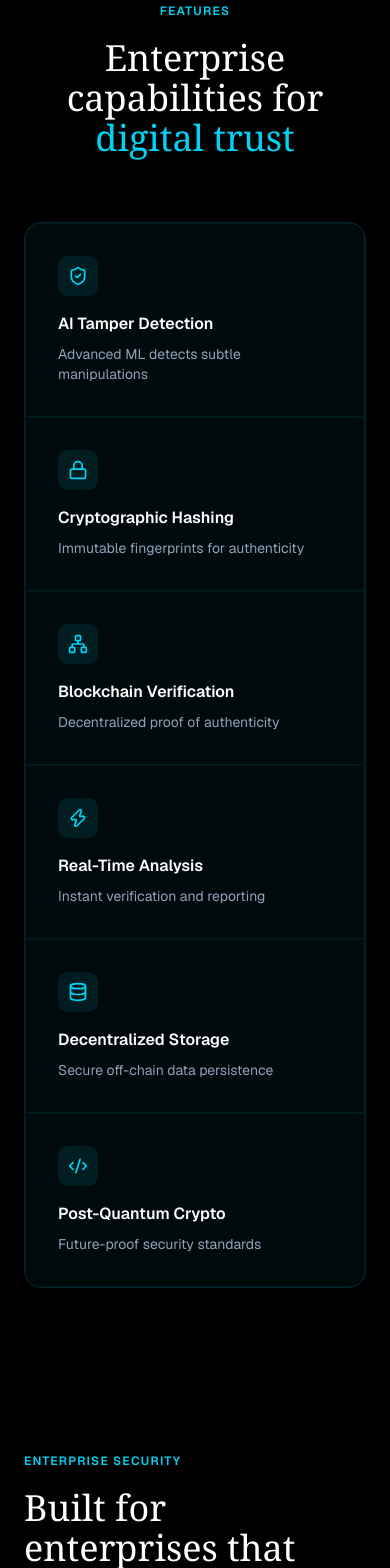
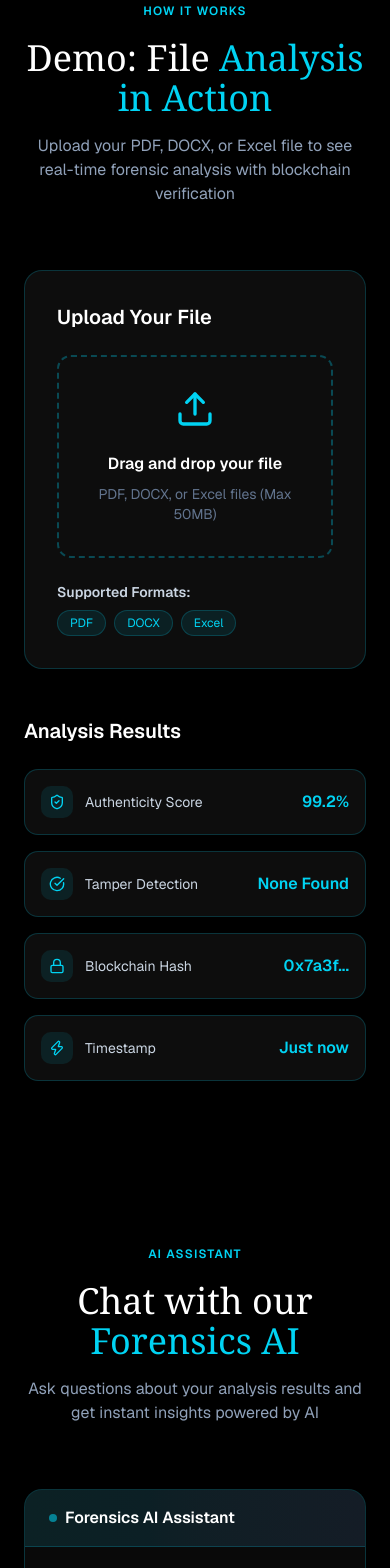
Before and after one commit to BridgeBaseAI/v0-digital-trust-layer, a Next.js app: page / in a window 390 px wide. Shown: the part 3040-4608 px from the top of the page. Built offline with nearby package versions, Linux system fonts and the light colour scheme.

Commit message:
feat: add demo sections for file upload and AI chatbot interaction

```diff
--- a/app/page.tsx
+++ b/app/page.tsx
@@ -461,6 +461,221 @@ export default function Home() {
         </div>
       </motion.section>
 
+      {/* Demo File Upload Section */}
+      <motion.section
+        id="demo"
+        className="relative z-10 max-w-6xl mx-auto py-20 px-6"
+        initial={{ opacity: 0 }}
+        whileInView={{ opacity: 1 }}
+        viewport={{ once: true, margin: '-100px' }}
+      >
+        <motion.div
+          className="text-center mb-16"
+          variants={containerVariants}
+          initial="hidden"
+          whileInView="visible"
+          viewport={{ once: true }}
+        >
+          <span className="text-xs font-semibold text-cyan-400 tracking-widest">HOW IT WORKS</span>
+          <h2 className="text-4xl md:text-5xl font-serif mt-4">
+            Demo: File <span className="text-cyan-400">Analysis in Action</span>
+          </h2>
+          <p className="text-slate-400 mt-4 max-w-2xl mx-auto">
+            Upload your PDF, DOCX, or Excel file to see real-time forensic analysis with blockchain verification
+          </p>
+        </motion.div>
+
+        <div className="grid md:grid-cols-2 gap-12 items-center">
+          {/* Upload Demo */}
+          <motion.div
+            className="glass rounded-2xl p-8 border border-cyan-400/20"
+            initial={{ opacity: 0, x: -40 }}
+            whileInView={{ opacity: 1, x: 0 }}
+            viewport={{ once: true }}
+          >
+            <h3 className="text-xl font-semibold mb-6">Upload Your File</h3>
+
+            <div className="border-2 border-dashed border-cyan-400/30 rounded-xl p-8 text-center hover:border-cyan-400/60 transition-all cursor-pointer group">
+              <motion.div
+                className="inline-block"
+                whileHover={{ scale: 1.1 }}
+              >
+                <Upload size={40} className="text-cyan-400 mb-4 group-hover:text-blue-400 transition-colors" />
+              </motion.div>
+              <p className="font-semibold mb-2">Drag and drop your file</p>
+              <p className="text-sm text-slate-500">PDF, DOCX, or Excel files (Max 50MB)</p>
+            </div>
+
+            <div className="mt-6 space-y-2">
+              <p className="text-sm font-semibold text-slate-300">Supported Formats:</p>
+              <div className="flex gap-2 flex-wrap">
+                {['PDF', 'DOCX', 'Excel'].map((format) => (
+                  <span key={format} className="px-3 py-1 bg-cyan-400/10 border border-cyan-400/20 rounded-full text-xs text-cyan-400">
+                    {format}
+                  </span>
+                ))}
+              </div>
+            </div>
+          </motion.div>
+
+          {/* Analysis Results */}
+          <motion.div
+            className="space-y-4"
+            initial={{ opacity: 0, x: 40 }}
+            whileInView={{ opacity: 1, x: 0 }}
+            viewport={{ once: true }}
+          >
+            <h3 className="text-xl font-semibold mb-6">Analysis Results</h3>
+
+            {[
+              { label: 'Authenticity Score', value: '99.2%', icon: ShieldCheck },
+              { label: 'Tamper Detection', value: 'None Found', icon: CheckCircle },
+              { label: 'Blockchain Hash', value: '0x7a3f...', icon: Lock },
+              { label: 'Timestamp', value: 'Just now', icon: Zap },
+            ].map((item, i) => (
+              <motion.div
+                key={i}
+                className="glass rounded-xl p-4 border border-cyan-400/20 flex items-center justify-between"
+                initial={{ opacity: 0, y: 10 }}
+                whileInView={{ opacity: 1, y: 0 }}
+                viewport={{ once: true }}
+                transition={{ delay: i * 0.1 }}
+                whileHover={{ scale: 1.02, borderColor: 'rgba(0, 255, 255, 0.4)' }}
+              >
+                <div className="flex items-center gap-3">
+                  <div className="w-8 h-8 rounded-lg bg-cyan-400/10 flex items-center justify-center">
+                    <item.icon size={16} className="text-cyan-400" />
+                  </div>
+                  <span className="text-sm text-slate-300">{item.label}</span>
+                </div>
+                <span className="font-semibold text-cyan-400">{item.value}</span>
+              </motion.div>
+            ))}
+          </motion.div>
+        </div>
+      </motion.section>
+
+      {/* AI Chatbot Demo Section */}
+      <motion.section
+        id="chatbot"
+        className="relative z-10 max-w-6xl mx-auto py-20 px-6"
+        initial={{ opacity: 0 }}
+        whileInView={{ opacity: 1 }}
+        viewport={{ once: true, margin: '-100px' }}
+      >
+        <motion.div
+          className="text-center mb-16"
+          variants={containerVariants}
+          initial="hidden"
+          whileInView="visible"
+          viewport={{ once: true }}
+        >
+          <span className="text-xs font-semibold text-cyan-400 tracking-widest">AI ASSISTANT</span>
+          <h2 className="text-4xl md:text-5xl font-serif mt-4">
+            Chat with our <span className="text-cyan-400">Forensics AI</span>
+          </h2>
+          <p className="text-slate-400 mt-4 max-w-2xl mx-auto">
+            Ask questions about your analysis results and get instant insights powered by AI
+          </p>
+        </motion.div>
+
+        <motion.div
+          className="glass rounded-2xl border border-cyan-400/20 overflow-hidden max-w-3xl mx-auto"
+          initial={{ opacity: 0, y: 40 }}
+          whileInView={{ opacity: 1, y: 0 }}
+          viewport={{ once: true }}
+        >
+          {/* Chat Header */}
+          <div className="bg-gradient-to-r from-cyan-400/10 to-blue-400/10 border-b border-cyan-400/20 px-6 py-4">
+            <h3 className="font-semibold flex items-center gap-2">
+              <div className="w-2 h-2 rounded-full bg-cyan-400 animate-pulse" />
+              Forensics AI Assistant
+            </h3>
+          </div>
+
+          {/* Chat Messages */}
+          <div className="h-96 overflow-y-auto bg-black/30 p-6 space-y-4">
+            {/* AI Message */}
+            <motion.div
+              className="flex gap-3"
+              initial={{ opacity: 0, x: -20 }}
+              whileInView={{ opacity: 1, x: 0 }}
+              viewport={{ once: true }}
+            >
+              <div className="w-8 h-8 rounded-lg bg-cyan-400/20 flex items-center justify-center flex-shrink-0 border border-cyan-400/30">
+                <Code2 size={16} className="text-cyan-400" />
+              </div>
+              <div className="flex-1">
+                <div className="bg-cyan-400/5 border border-cyan-400/20 rounded-xl px-4 py-3 max-w-xs">
+                  <p className="text-sm text-slate-300">
+                    Hello! I&apos;m your Forensics AI. I can help analyze your documents, explain detection results, and answer security questions.
+                  </p>
+                </div>
+              </div>
+            </motion.div>
+
+            {/* User Message */}
+            <motion.div
+              className="flex gap-3 justify-end"
+              initial={{ opacity: 0, x: 20 }}
+              whileInView={{ opacity: 1, x: 0 }}
+              viewport={{ once: true }}
+              transition={{ delay: 0.2 }}
+            >
+              <div className="flex-1 max-w-xs">
+                <div className="bg-blue-400/10 border border-blue-400/30 rounded-xl px-4 py-3 ml-auto">
+                  <p className="text-sm text-slate-200">
+                    Can you explain the tamper detection results for my document?
+                  </p>
+                </div>
+              </div>
+            </motion.div>
+
+            {/* AI Response */}
+            <motion.div
+              className="flex gap-3"
+              initial={{ opacity: 0, x: -20 }}
+              whileInView={{ opacity: 1, x: 0 }}
+              viewport={{ once: true }}
+              transition={{ delay: 0.4 }}
+            >
+              <div className="w-8 h-8 rounded-lg bg-cyan-400/20 flex items-center justify-center flex-shrink-0 border border-cyan-400/30">
+                <Code2 size={16} className="text-cyan-400" />
+              </div>
+              <div className="flex-1">
+                <div className="bg-cyan-400/5 border border-cyan-400/20 rounded-xl px-4 py-3 max-w-xs">
+                  <p className="text-sm text-slate-300">
+                    Your document analysis shows no tampering detected. The integrity score is 99.2%, indicating the file is authentic with no signs of manipulation.
+                  </p>
+                </div>
+              </div>
+            </motion.div>
+          </div>
+
+          {/* Chat Input */}
+          <div className="border-t border-cyan-400/20 p-4 flex gap-2">
+            <input
+              type="text"
+              placeholder="Ask me anything about your analysis..."
+              className="flex-1 bg-cyan-400/5 border border-cyan-400/20 rounded-lg px-4 py-2 text-sm outline-none focus:border-cyan-400/50 transition-colors"
+              disabled
+            />
+            <motion.button
+              className="bg-gradient-to-r from-cyan-400 to-blue-400 text-black px-4 py-2 rounded-lg font-semibold text-sm"
+              whileHover={{ scale: 1.05 }}
+              whileTap={{ scale: 0.95 }}
+              disabled
+            >
+              <ArrowRight size={16} />
+            </motion.button>
+          </div>
+        </motion.div>
+
+        <div className="text-center mt-8 text-sm text-slate-500">
+          This is a demo chatbot interface. AI features will be available in the full release.
+        </div>
+      </motion.section>
+
       {/* Features Bento Grid */}
       <motion.section
         id="features"
@@ -559,9 +774,7 @@ export default function Home() {
             viewport={{ once: true }}
           >
             {[
-              { label: 'Uptime', value: '99.99%' },
               { label: 'Response Time', value: '<100ms' },
-              { label: 'Data Centers', value: '5+' },
               { label: 'Support Level', value: '24/7' },
             ].map((stat, i) => (
               <motion.div
@@ -762,6 +975,10 @@ export default function Home() {
               q: 'What file types are supported?',
               a: 'Currently we support PDF, DOCX, and Excel files. Additional file formats will be added in future updates.',
             },
+            {
+              q: 'How do I change the logo in VS Code?',
+              a: 'To customize the logo: 1) Open your project folder in VS Code, 2) Navigate to "public/logo.png", 3) Replace the file with your custom logo (PNG format recommended), 4) Save the file. The logo will update automatically. You can also edit the navbar styling in "app/page.tsx" (search for "navbar" section) to adjust logo size and styling.',
+            },
           ].map((item, i) => (
             <motion.div
               key={i}
```
